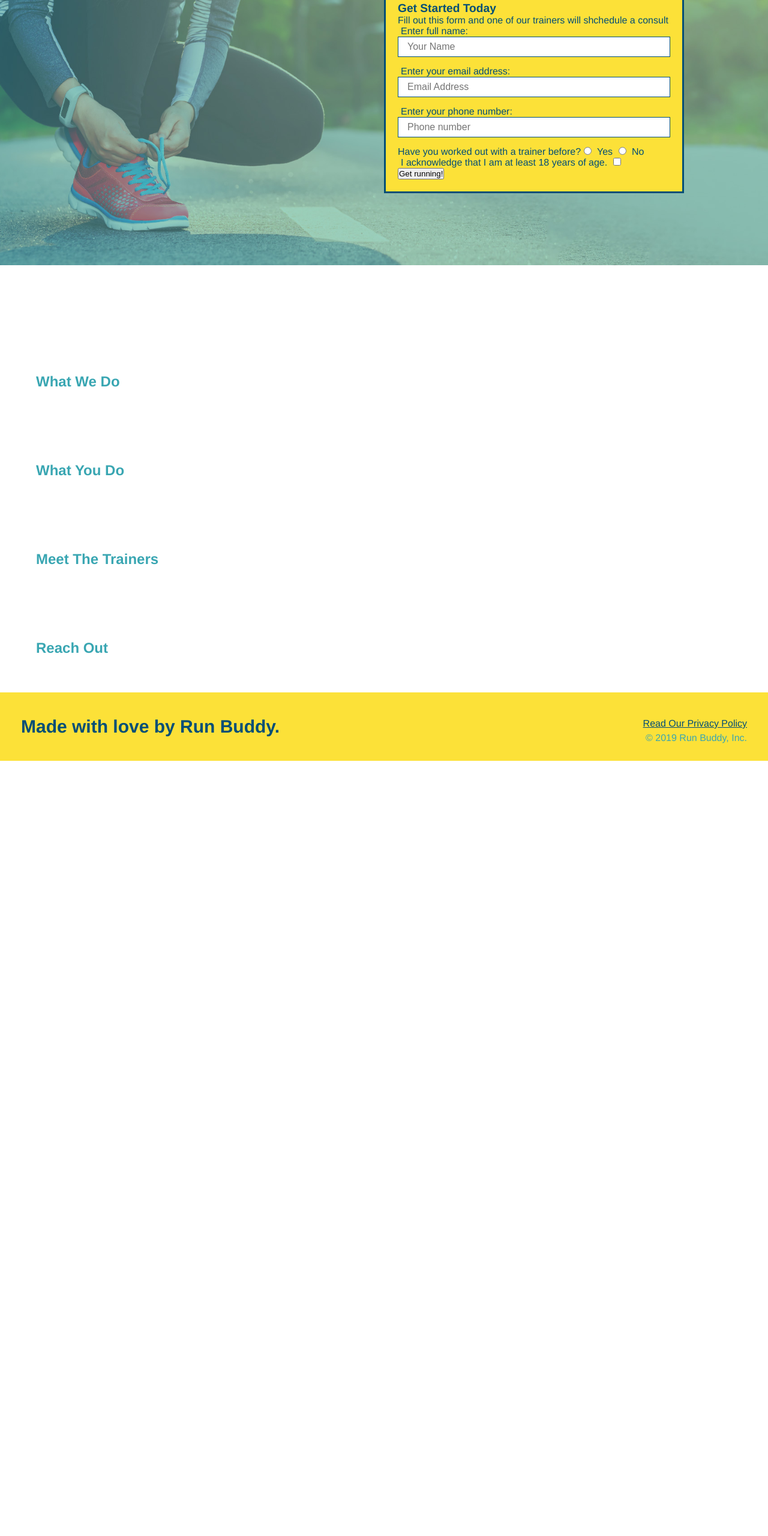
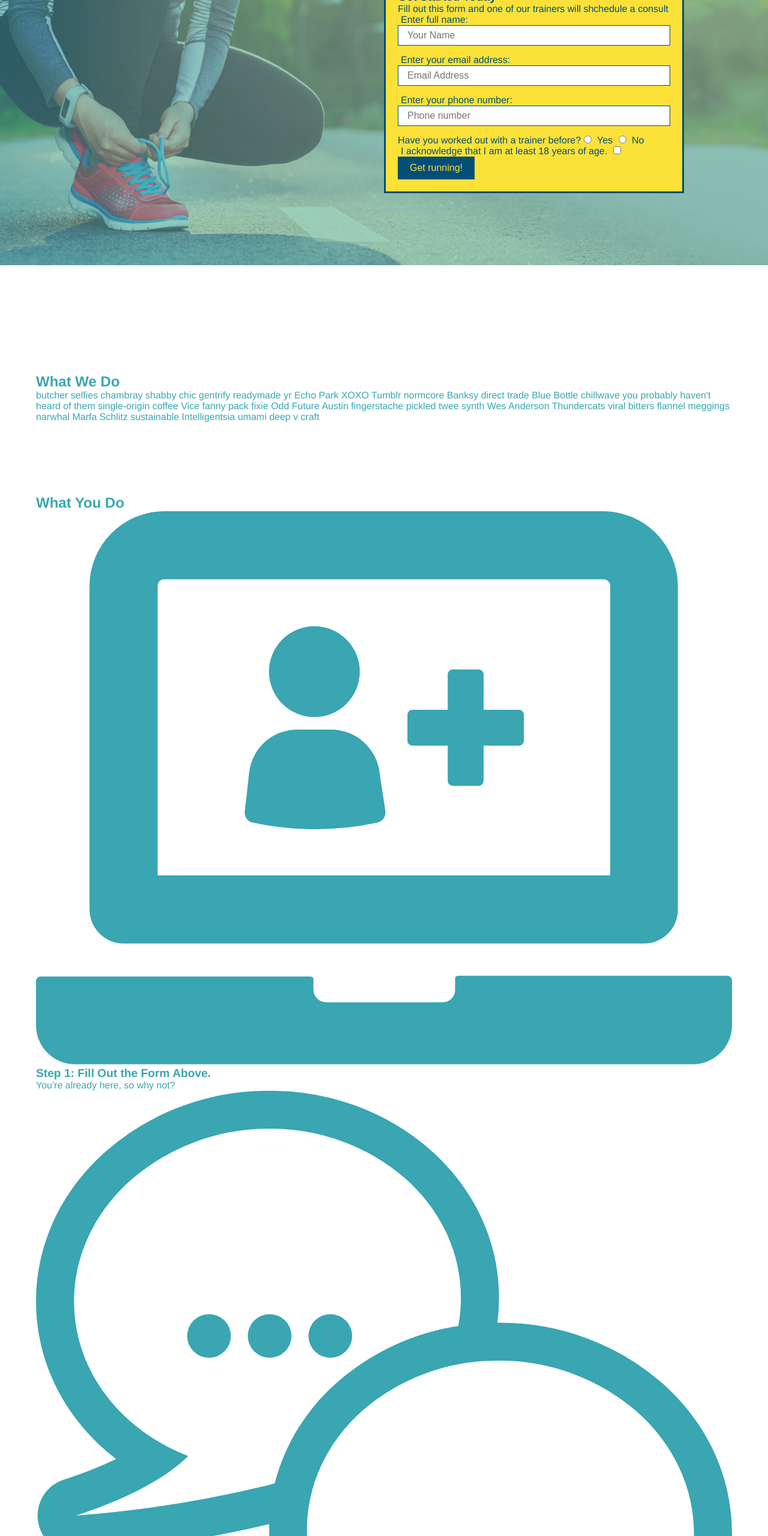
Before and after one commit to connermtodd/Run-Buddy, a plain HTML site: page index.html in a window 1280 px wide. Shown: the part 240-2800 px from the top of the page at 60% size. Before the commit the page ends 1508 px from the top, so only its background shows below. Drawn offline with Linux system fonts and the light colour scheme.

Commit message:
add step icons

```diff
--- a/assets/css/styles.css
+++ b/assets/css/styles.css
@@ -109,3 +109,11 @@ section h3 {
 .hero-form label {
     margin: 0 5px;
 }
+
+.hero-form button {
+    color: #fce138;
+    background-color: #024e76;
+    border: none;
+    padding: 10px 20px;
+    font-size: 16px;
+  }
--- a/index.html
+++ b/index.html
@@ -49,10 +49,11 @@
                 <label for="trainer-no">No</label>
             </p>
             <p>
+    <!-- find out where to put "hero-form label" class to seperate lines -->
                 <label for="checkbox">
                     I acknowledge that I am at least 18 years of age.
                 </label>
-                <input type="checkbox" name="age-confirm" id="checkbox" />
+                <input type="checkbox" name="age-confirm" id="checkbox" >
             </p>
             <button type="submit">
                 Get running!
@@ -66,13 +67,40 @@
     </section>
 
     <!-- "what we do" section-->
-    <section>
+    <section id="what-we-do">
         <h2>What We Do</h2>
+        <p>
+            butcher selfies chambray shabby chic gentrify readymade yr Echo Park XOXO Tumblr normcore Banksy direct trade Blue Bottle chillwave you probably haven't heard of them single-origin coffee Vice fanny pack fixie Odd Future Austin fingerstache pickled twee synth Wes Anderson Thundercats viral bitters flannel meggings narwhal Marfa Schlitz sustainable Intelligentsia umami deep v craft
+        </p>
     </section>
 
     <!-- "what you do" section-->
-    <section>
+    <section id="what-you-do">
         <h2>What You Do </h2>
+
+        <div>
+            <img src="./assets/images/step-1.svg" alt="" />
+            <h3> Step 1: Fill Out the Form Above.</h3>
+            <p>You're already here, so why not?</p>
+        </div>
+
+        <div>
+            <img src="./assets/images/step-2.svg" alt="" />
+            <h3>Step 2: Consult with One of Our Trainers.</h3>
+            <p>Are you here to build muscle, lose weight, or just feel good?</p>
+        </div>
+
+        <div>
+            <img src="./assets/images/step-3.svg" alt="" />
+            <h3>Step 3: Get Running.</h3>
+            <p>Hit the ground running (literally) once your trainer lays out your plan.</p>
+        </div>
+
+        <div>
+            <img src="./assets/images/step-4.svg" alt="" />
+            <h3>Step 4: See Results.</h3>
+            <p>Bi-weekly checkins with your trainer will keep you focused.</p>
+        </div>
     </section>
 
     <!-- "meet the trainers" section-->
```
Also changed, not shown: assets/images/step-1.svg (added), assets/images/step-2.svg (added), assets/images/step-3.svg (added), assets/images/step-4.svg (added).
